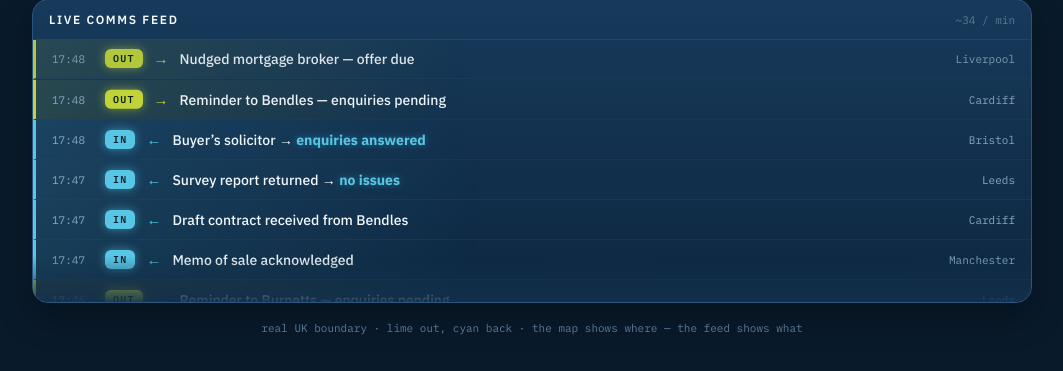
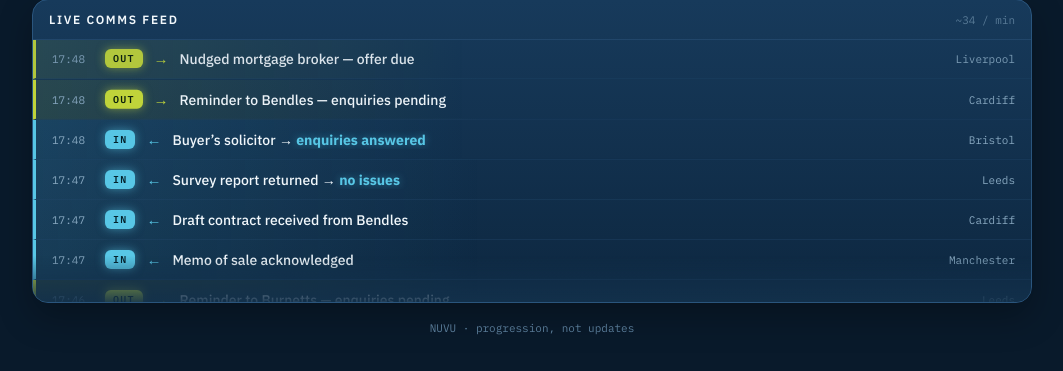
Before and after one commit to eatoc-crm/nuvu, a Flask app: page /live-map in a window 1280 px wide. Shown: the part 1146-1517 px from the top of the page, without its empty margins (108-1171 px from the left). Run offline with Flask 3, Linux system fonts and the light colour scheme.

Commit message:
Embed Live Map as an inline dashboard tab with lazy-loaded iframe.
Update standalone map footer copy to NUVU branding.

Co-authored-by: Cursor <cursoragent@cursor.com>

```diff
--- a/routes/dashboard.py
+++ b/routes/dashboard.py
@@ -232,6 +232,9 @@ body{font-family:'Segoe UI',system-ui,-apple-system,sans-serif;background:var(--
 a.dash-tab--link{text-decoration:none;display:flex;align-items:center;justify-content:center}
 .tab-panel{display:none}
 .tab-panel.tab-panel--active{display:block}
+.livemap-panel-toolbar{padding:12px 20px 0;font-size:13px}
+.livemap-panel-toolbar a{color:var(--nuvu-green);text-decoration:none}
+.livemap-panel-toolbar a:hover{text-decoration:underline}
 .lb-wrap{max-width:960px;margin:0 auto;padding:24px 20px 48px}
 .lb-header{
   display:flex;align-items:stretch;gap:16px;margin-bottom:22px;
@@ -1123,7 +1126,7 @@ a.portal-review-link:hover{color:var(--claret)}
     <button type="button" class="dash-tab" data-tab="mortgage">Mortgage</button>
     <button type="button" class="dash-tab" data-tab="surveyors">Surveyors</button>
     <button type="button" class="dash-tab" data-tab="removals">Removals</button>
-    <a href="/live-map" class="dash-tab dash-tab--link" target="_blank" rel="noopener noreferrer">Live Map</a>
+    <button type="button" class="dash-tab" data-tab="livemap">Live Map</button>
   </div>
 </nav>
 
@@ -1372,6 +1375,13 @@ a.portal-review-link:hover{color:var(--claret)}
 {{ dash_leaderboard_panel(lb) }}
 {% endfor %}
 
+<div id="tab-panel-livemap" class="tab-panel">
+  <div class="livemap-panel-toolbar">
+    <a href="/live-map" target="_blank" rel="noopener noreferrer">Open fullscreen ↗</a>
+  </div>
+  <iframe id="livemap-iframe" data-src="/live-map" title="NUVU Live Map" style="width:100%;height:80vh;border:0"></iframe>
+</div>
+
 </div>
 
 <!-- ═══ PROPERTY MODAL ══════════════════════════════════ -->
@@ -2393,8 +2403,14 @@ a.portal-review-link:hover{color:var(--claret)}
 
   /* ── Tabbed dashboard (URL hash) ─────────────────────── */
   var DASH_TABS = [
-    "properties","pipeline","portal","solicitors","mortgage","surveyors","removals"
+    "properties","pipeline","portal","solicitors","mortgage","surveyors","removals","livemap"
   ];
+  function loadLiveMapIframe(){
+    var iframe = document.getElementById("livemap-iframe");
+    if (!iframe || iframe.getAttribute("src")) return;
+    var src = iframe.getAttribute("data-src");
+    if (src) iframe.setAttribute("src", src);
+  }
   function syncDashTab(){
     var raw = (location.hash || "").replace(/^#/,"").toLowerCase() || "properties";
     if (/^property-/.test(raw)) raw = "properties";
@@ -2412,6 +2428,7 @@ a.portal-review-link:hover{color:var(--claret)}
         else btn.classList.remove("dash-tab--active");
       }
     }
+    if (raw === "livemap") loadLiveMapIframe();
   }
   function openModalFromHashIfPresent(){
     var rawFull = (location.hash || "").replace(/^#/,"");
--- a/templates/live_map.html
+++ b/templates/live_map.html
@@ -114,7 +114,7 @@ svg.map{display:block;width:100%;height:auto}
 </div>
 </div></div>
 <div class="feedwrap"><div class="fh"><span class="t">Live comms feed</span><span class="r" id="rate">~34 / min</span></div><div class="feed" id="feed"></div></div>
-<div class="foot">real UK boundary · lime out, cyan back · the map shows where — the feed shows what</div>
+<div class="foot">NUVU · progression, not updates</div>
 </div>
 <script>
 (function(){
```
